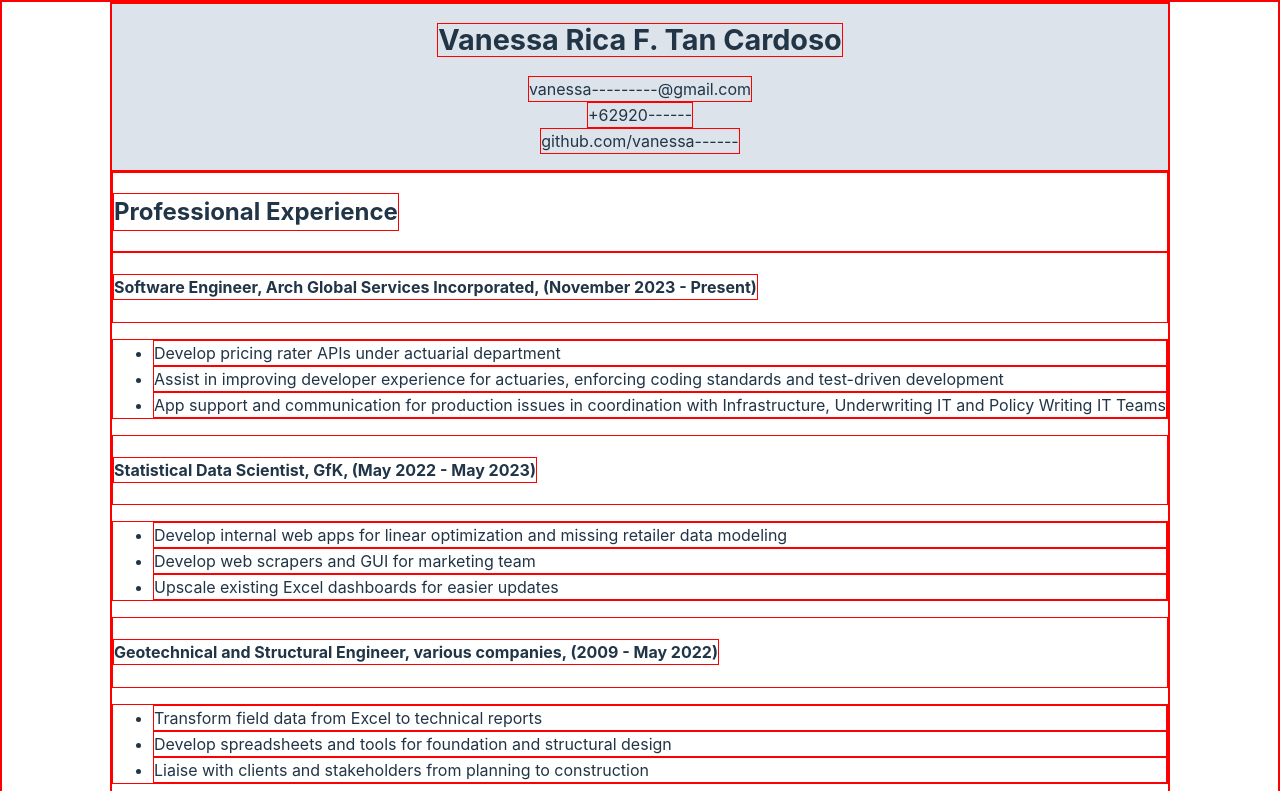
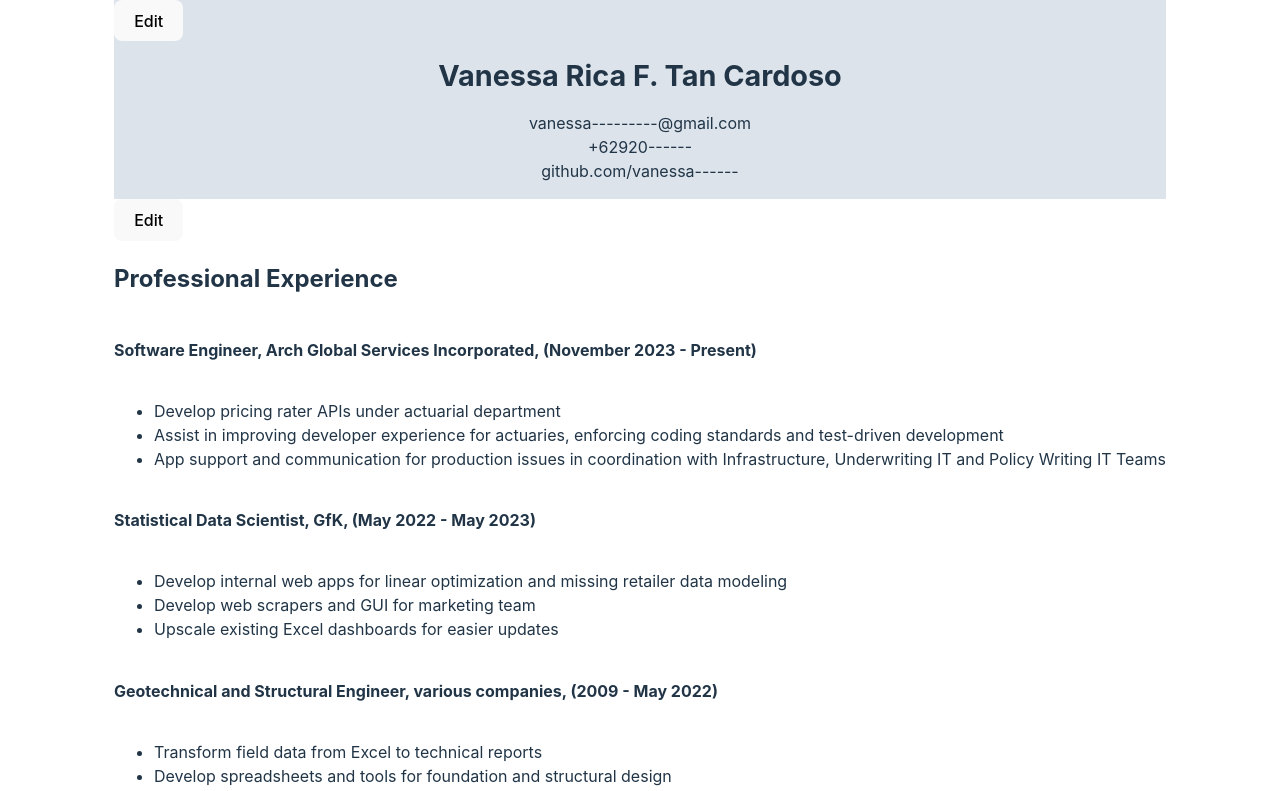
Before and after one commit to vanessapigwin/top-cv-app, a React (Vite) app: page / in a window 1280 px wide. Shown: the top 791 px of the page. Built offline with nearby package versions, Linux system fonts and the light colour scheme.

Commit message:
simplify css

```diff
--- a/src/index.css
+++ b/src/index.css
@@ -3,18 +3,12 @@
   line-height: 1.5;
   font-weight: 400;
 
-  color-scheme: light dark;
-  color: rgba(255, 255, 255, 0.87);
-  background-color: #242424;
-
+  color: #213547;
+  background-color: #ffffff;
   font-synthesis: none;
   text-rendering: optimizeLegibility;
   -webkit-font-smoothing: antialiased;
   -moz-osx-font-smoothing: grayscale;
-}
-
-* {
-  border: solid 1px red;
 }
 
 a {
@@ -40,6 +34,11 @@ h1 {
   line-height: 1.1;
 }
 
+form {
+  display: flex;
+  flex-direction: column;
+}
+
 button {
   border-radius: 8px;
   border: 1px solid transparent;
@@ -47,7 +46,7 @@ button {
   font-size: 1em;
   font-weight: 500;
   font-family: inherit;
-  background-color: #1a1a1a;
+  background-color: #f9f9f9;
   cursor: pointer;
   transition: border-color 0.25s;
   align-self: baseline;
@@ -59,16 +58,3 @@ button:focus,
 button:focus-visible {
   outline: 4px auto -webkit-focus-ring-color;
 }
-
-@media (prefers-color-scheme: light) {
-  :root {
-    color: #213547;
-    background-color: #ffffff;
-  }
-  a:hover {
-    color: #213547;
-  }
-  button {
-    background-color: #f9f9f9;
-  }
-}
--- a/src/styles/sectionCard.css
+++ b/src/styles/sectionCard.css
@@ -2,16 +2,8 @@
   margin: 0;
 }
 
-.section-card > button {
-  display: none;
-}
-
 .section-card:hover {
   border: solid 1px #2135473b;
-}
-
-.section-card:hover > button {
-  display: inline;
 }
 
 @media print {
```
